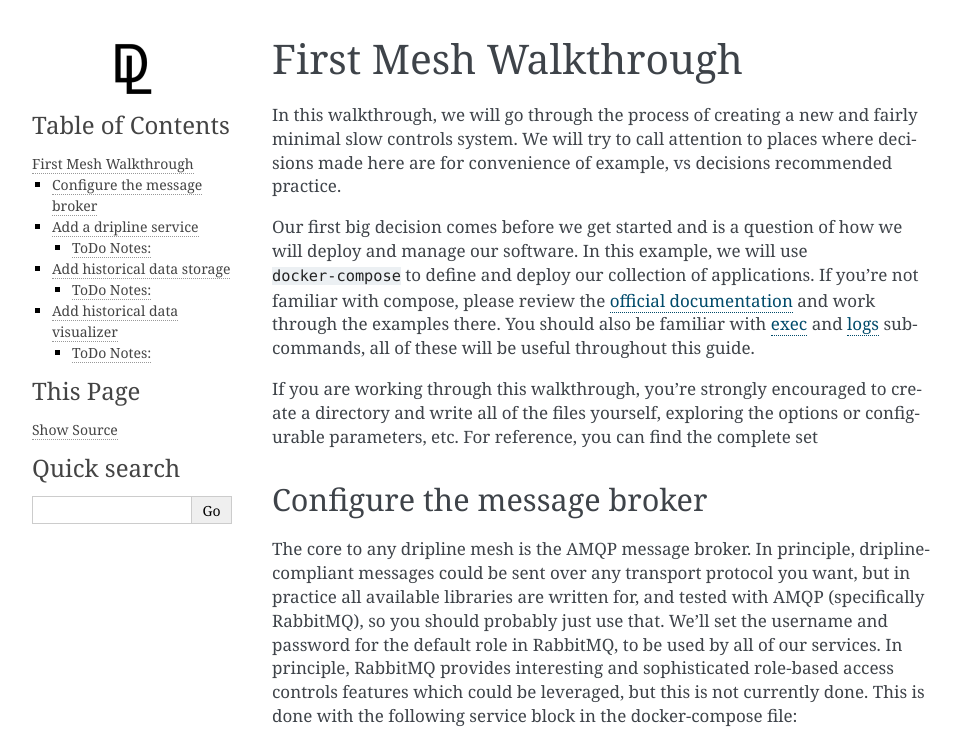
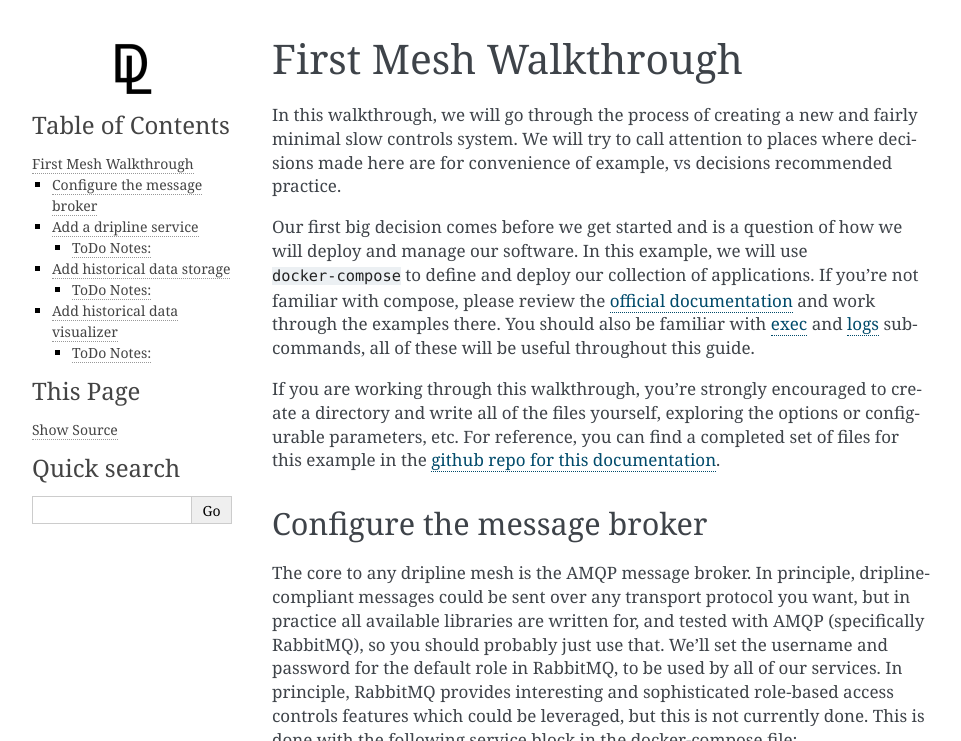
Before and after one commit to driplineorg/controls-guide, a Sphinx documentation site: the page built from source/first-mesh.rst, in a window 1280 px wide and 900 px high, cut to the strip 0-741 px from the top of the window. Shown: the whole strip, without its empty margins (148-1109 px from the left). Built offline with Sphinx 7.4.7, drawn with Linux system fonts in a browser that asks for light colours.

Commit message:
fixing link to source

```diff
--- a/source/first-mesh.rst
+++ b/source/first-mesh.rst
@@ -9,7 +9,7 @@ If you're not familiar with compose, please review the `official documentation <
 You should also be familiar with `exec <https://docs.docker.com/compose/reference/exec/>`_ and `logs <https://docs.docker.com/compose/reference/logs/>`_ subcommands, all of these will be useful throughout this guide.
 
 If you are working through this walkthrough, you're strongly encouraged to create a directory and write all of the files yourself, exploring the options or configurable parameters, etc.
-For reference, you can find the complete set
+For reference, you can find a completed set of files for this example in the `github repo for this documentation <https://github.com/driplineorg/controls-guide/tree/master/examples/first-mesh>`_.
 
 
 Configure the message broker
```
